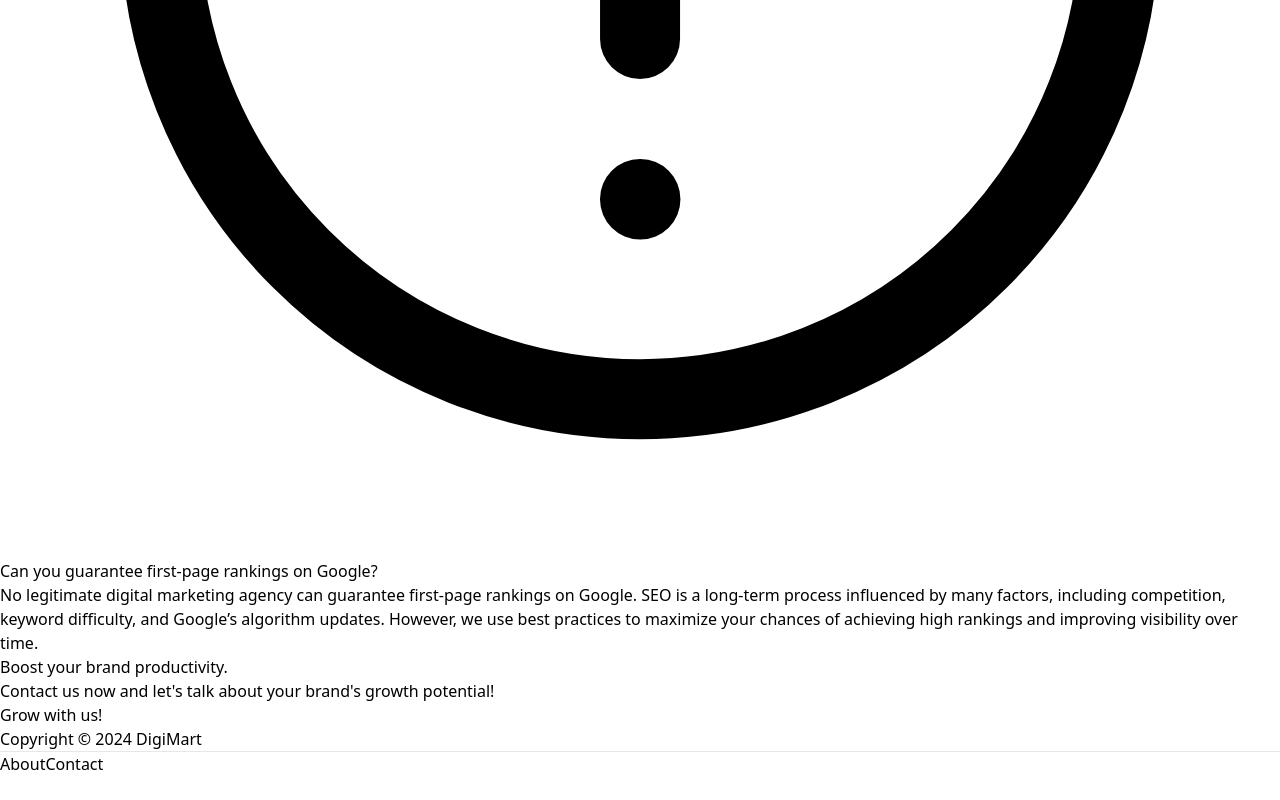
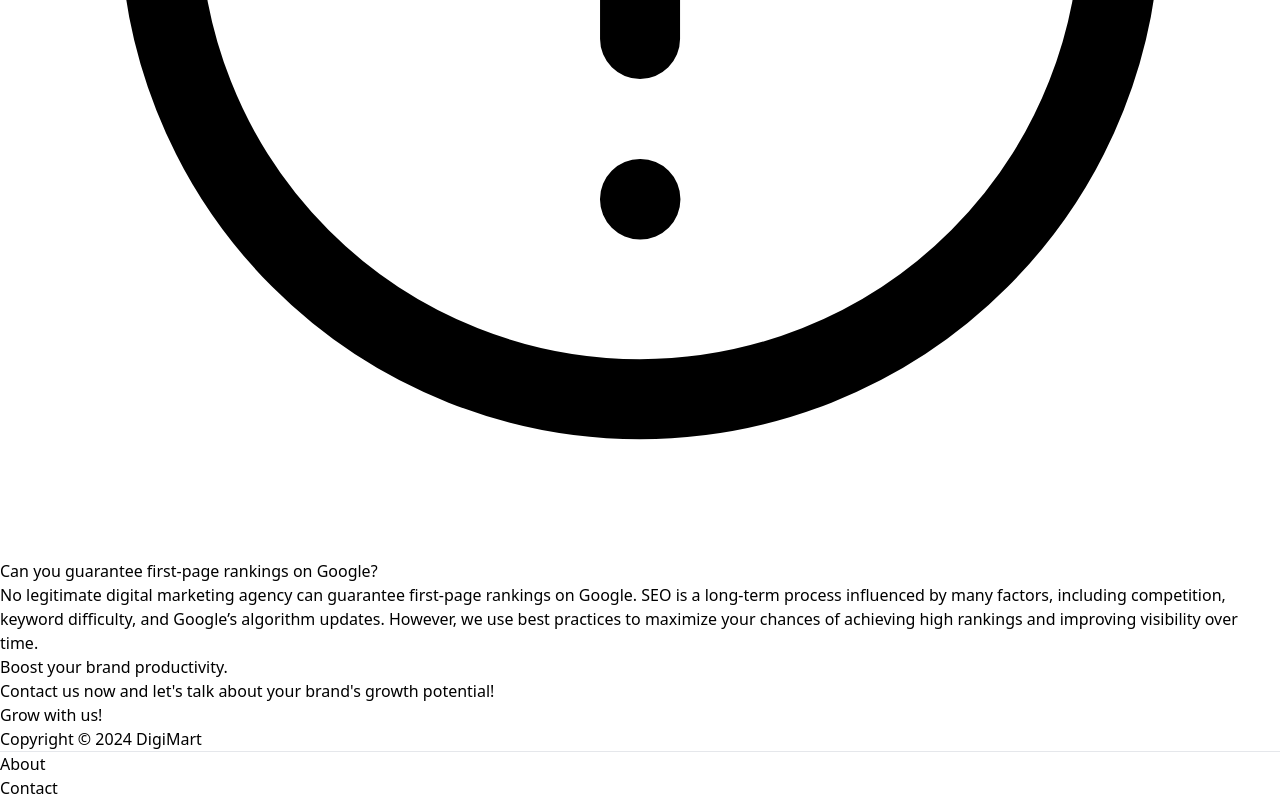
Before and after one commit to neilmrtngamboa/digimart, a React (Vite) app: page / in a window 1280 px wide. Shown: the part 10007-10807 px from the top of the page. Before the commit the page ends 10783 px from the top, so only its background shows below. Built offline with nearby package versions, Linux system fonts and the light colour scheme.

Commit message:
Added route to the links of the footer section

```diff
--- a/src/Pages/Layout.jsx
+++ b/src/Pages/Layout.jsx
@@ -36,11 +36,19 @@ function Layout() {
       </div>
 
       <footer class="bg-gray-900 p-5">
-        <p className=" text-gray-300 mt-5">Copyright © 2024 DigiMart </p>
+        <p className=" text-gray-300 mt-5">Copyright © 2024
+        <Link to='/' className="hover:text-gray-400 hover:underline"> DigiMart
+        </Link>
+        </p>
         <hr class="h-px my-3 bg-gray-700 border-0"/>
         <div className="flex flex-row gap-2">
-          <a href="" className="text-gray-400 hover:text-gray-500">About</a>
-          <a href="" className="text-gray-400 hover:text-gray-500">Contact</a>
+
+          <Link to='about'>
+          <p className="text-gray-400 hover:text-gray-500" onClick={scrollY}>About</p>
+          </Link>
+          <Link to='contact'>
+          <p className="text-gray-400 hover:text-gray-500" onClick={scrollY}>Contact</p>
+          </Link>
 
         </div>
       </footer>
```
